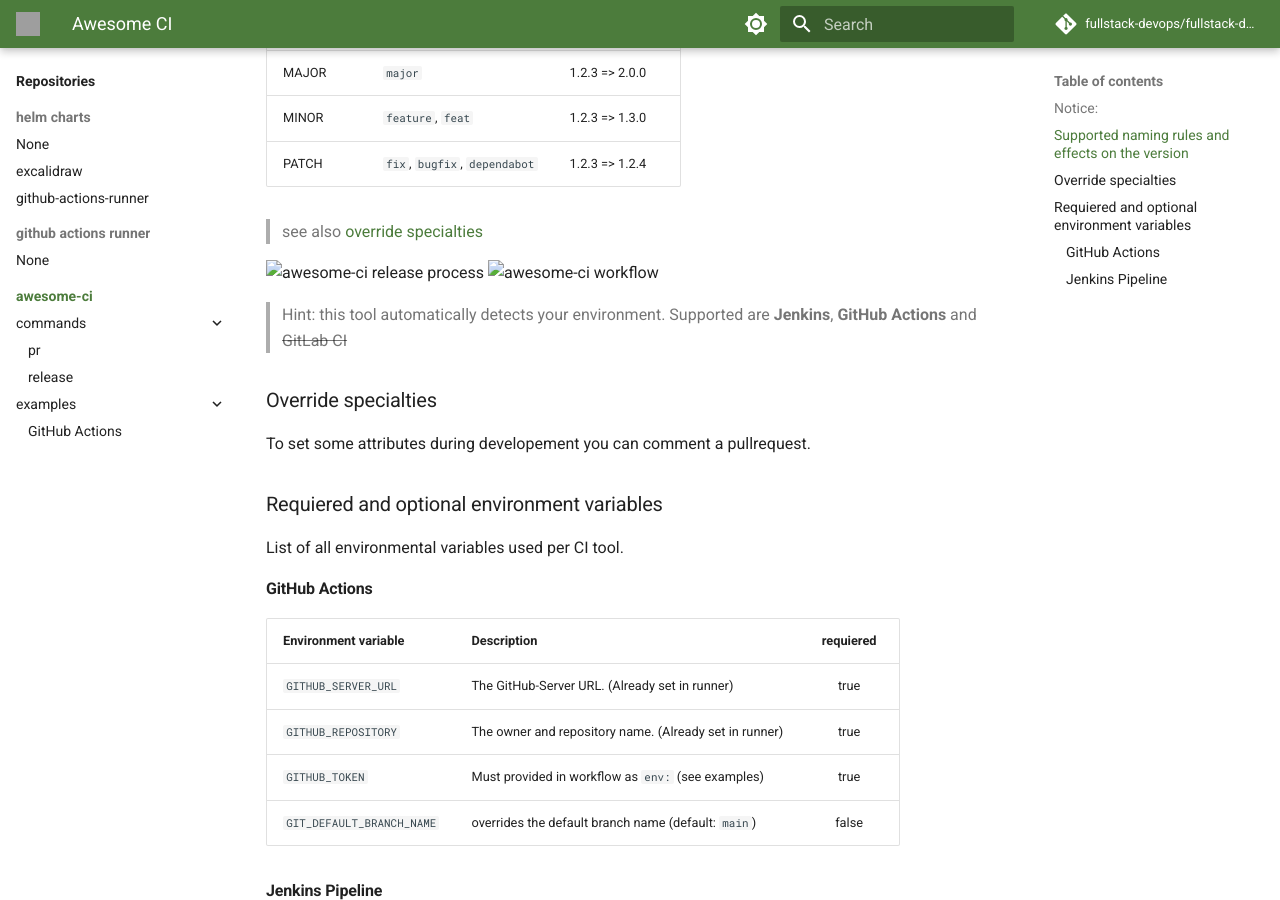
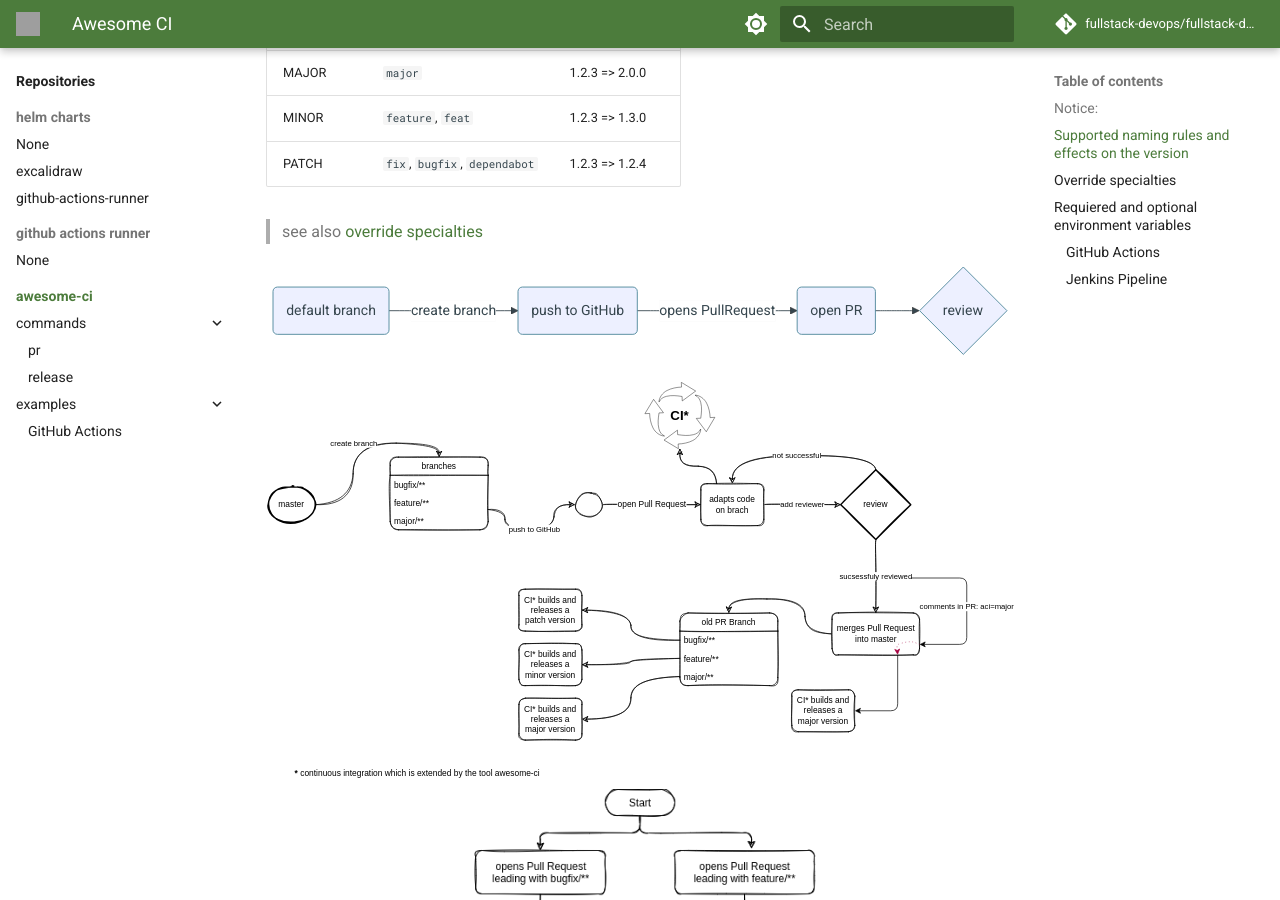
Before and after one commit to fullstack-devops/fullstack-devops.github.io, an MkDocs documentation site: the page built from docs/repos/awesome-ci/index.md, in a window 1280 px wide and 900 px high, scrolled down 936 px. Built offline with MkDocs 1.6.1 and Material for MkDocs 9.7.7, drawn with Linux system fonts in a browser that asks for light colours; comment, search, counter and statistics services are not loaded; grey boxes are pictures that could not be loaded.

Commit message:
add awesome-ci to docs

````diff
--- a/docs/repos/awesome-ci/index.md
+++ b/docs/repos/awesome-ci/index.md
@@ -28,8 +28,15 @@
 
 > see also [override specialties](#override-specialties)
 
-![awesome-ci release process](release-process.drawio.svg "awesome-ci release process")
-![awesome-ci workflow](aci-workflow.drawio.png "awesome-ci workflow")
+```mermaid
+graph LR
+    A(default branch) -- create branch --> B(push to GitHub)
+    B -- opens PullRequest --> C(open PR)
+    C --> D{review}
+```
+
+![awesome-ci release process](images/release-process.drawio.svg "awesome-ci release process")
+![awesome-ci workflow](images/aci-workflow.drawio.png "awesome-ci workflow")
 
 > Hint: this tool automatically detects your environment. Supported are **Jenkins**, **GitHub Actions** and ~~GitLab CI~~
 
--- a/mkdocs.yml
+++ b/mkdocs.yml
@@ -114,7 +114,11 @@
   - pymdownx.snippets:
       # Fails the build if any imports are missing
       check_paths: true
-  - pymdownx.superfences
+  - pymdownx.superfences:
+      custom_fences:
+        - name: mermaid
+          class: mermaid
+          format: !!python/name:pymdownx.superfences.fence_code_format
   - pymdownx.tabbed:
       alternate_style: true
   - pymdownx.tasklist:
````
Also changed, not shown: docs/repos/awesome-ci/commands/index.md (+1 -1 lines), docs/repos/awesome-ci/commands/release.md (+1 -1 lines).
